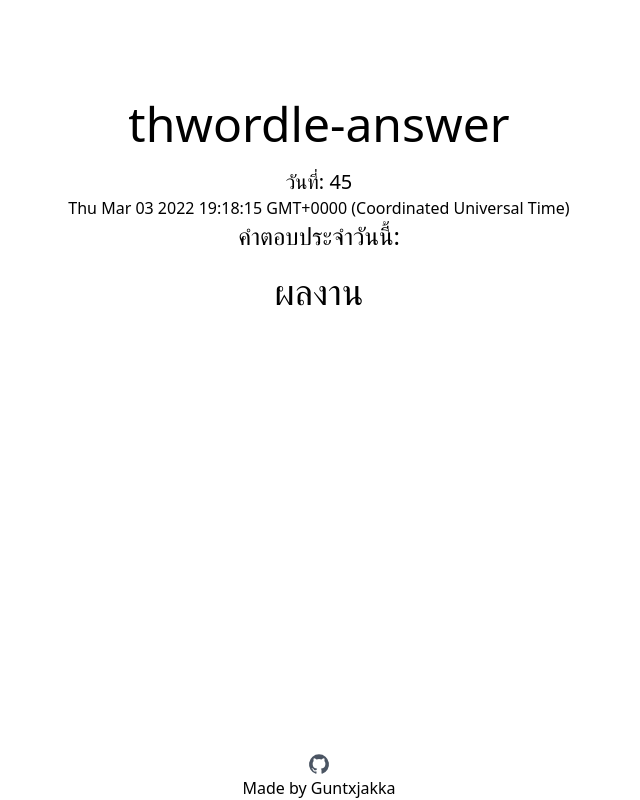
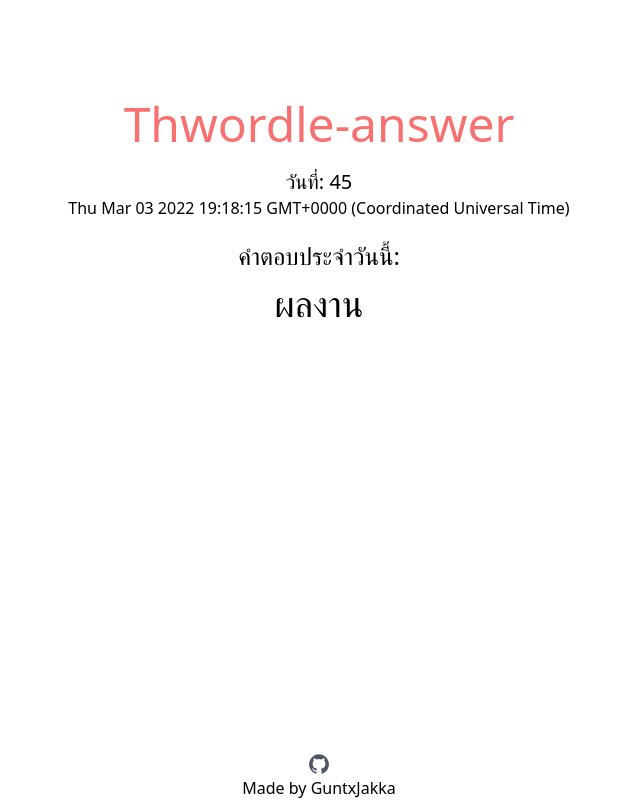
Before and after one commit to gxjakkap/thwordle-ans, a Nuxt app: page / in a window 1280 px wide. Both pictures are taken after a click on the button "ฉันยอมรับ". Shown: the whole page, without its empty margins (321-961 px from the left). Built offline with nearby package versions, Linux system fonts and the light colour scheme.

Commit message:
modified some looks
also big j for jakka!

```diff
--- a/components/Footer.vue
+++ b/components/Footer.vue
@@ -35,7 +35,7 @@
       class="flex justify-center"
       href="https://twitter.com/guntxjakka"
       target="_blank"
-      >Made by Guntxjakka</a
+      >Made by GuntxJakka</a
     >
   </div>
 </template>
--- a/pages/index.vue
+++ b/pages/index.vue
@@ -3,16 +3,19 @@
     <Modal v-if="isModalVisible" @close="closeModal" />
     <div class="fixed items-top overflow-hidden text-center" v-else>
       <div class="flex text-center justify-center">
-        <h1 class="text-5xl text-center flex py-5">thwordle-answer</h1>
+        <h1 class="text-5xl text-center flex py-5 text-red-400">
+          Thwordle-answer
+        </h1>
+        <hr />
       </div>
       <p class="flex justify-center text-center text-xl">วันที่: {{ day }}</p>
       <p class="flex justify-center text-center">
         {{ today }}
       </p>
-      <h2 class="flex justify-center text-center text-2xl">
+      <h2 class="flex justify-center text-center mt-5 text-2xl">
         คำตอบประจำวันนี้:
       </h2>
-      <h2 class="text-4xl mt-5 flex justify-center text-center">{{ word }}</h2>
+      <h2 class="text-4xl mt-3 flex justify-center text-center">{{ word }}</h2>
     </div>
     <Footer />
   </div>
```
